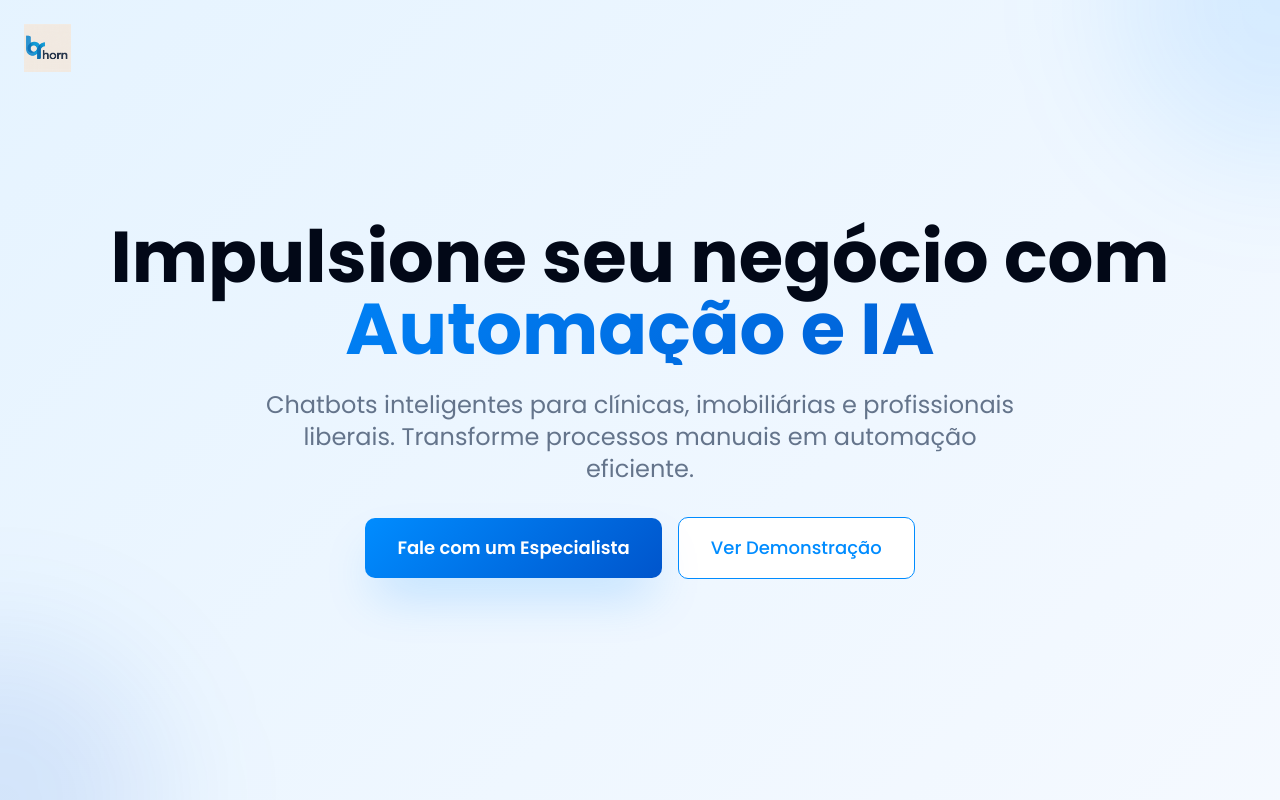
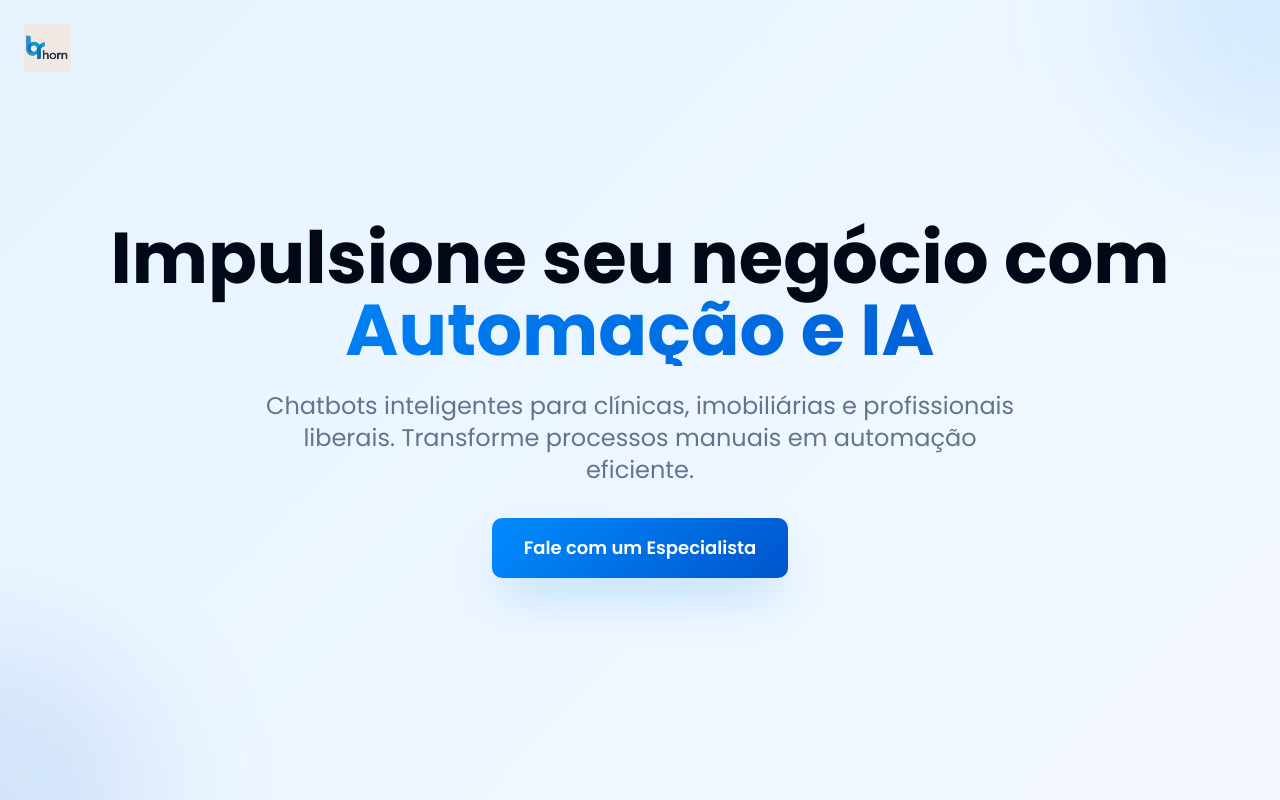
Before and after one commit to rodrigoribr/brhorn-ai-boost, a React (Vite) app: page / in a window 1280 px wide. Shown: the top 800 px of the page. Built offline with nearby package versions, Linux system fonts and the light colour scheme.

Commit message:
Remove "Ver Demonstração" button
The "Ver Demonstração" button has been removed from the Hero section.

```diff
--- a/src/components/Hero.tsx
+++ b/src/components/Hero.tsx
@@ -40,7 +40,7 @@ const Hero = () => {
             Transforme processos manuais em automação eficiente.
           </p>
 
-          <div className="flex flex-col sm:flex-row gap-4 justify-center items-center">
+          <div className="flex justify-center">
             <Button
               variant="hero"
               size="lg"
@@ -48,13 +48,6 @@ const Hero = () => {
               className="text-lg px-8 py-4 h-auto"
             >
               Fale com um Especialista
-            </Button>
-            <Button
-              variant="outline"
-              size="lg"
-              className="text-lg px-8 py-4 h-auto border-primary text-primary hover:bg-primary hover:text-primary-foreground"
-            >
-              Ver Demonstração
             </Button>
           </div>
         </div>
```
